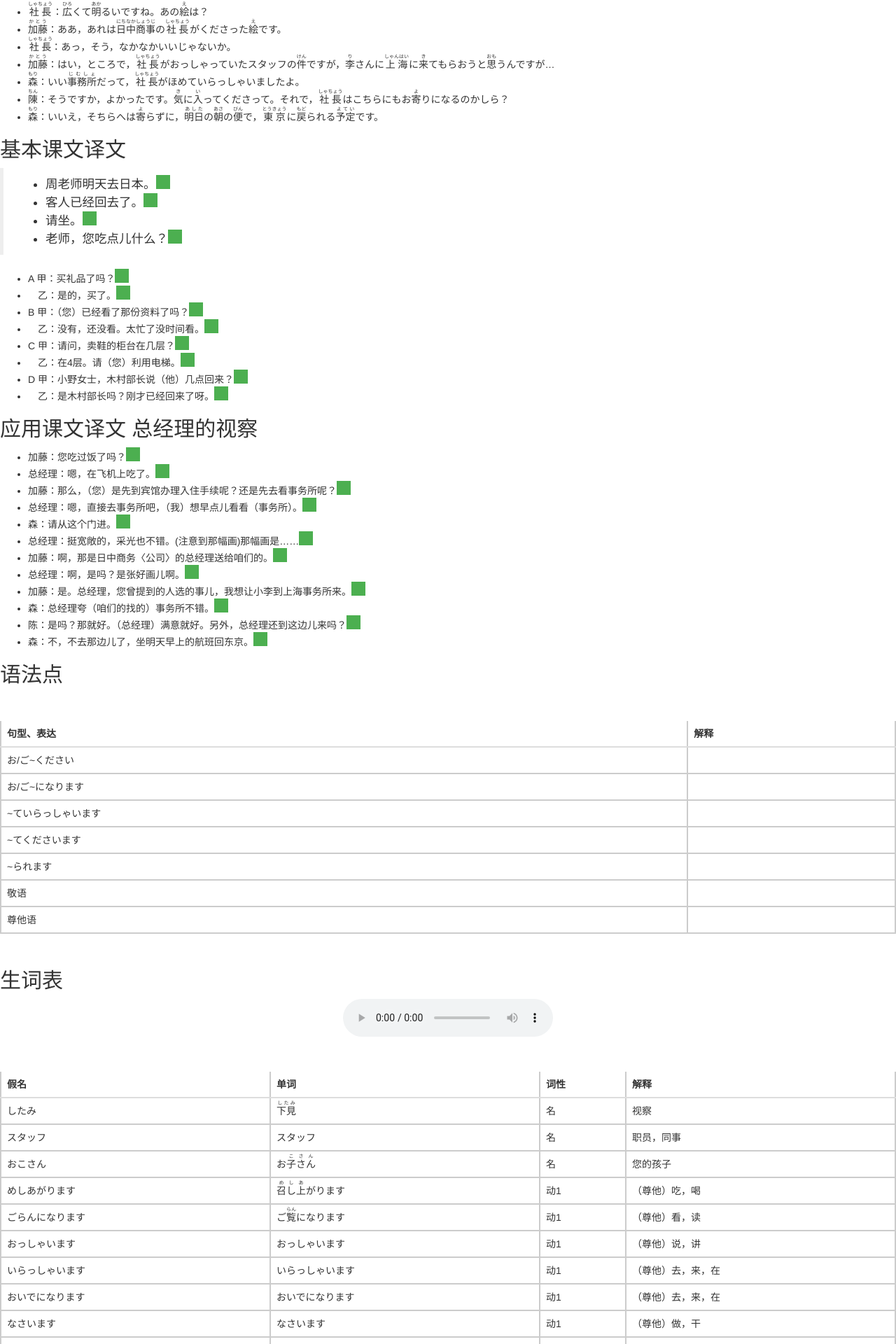
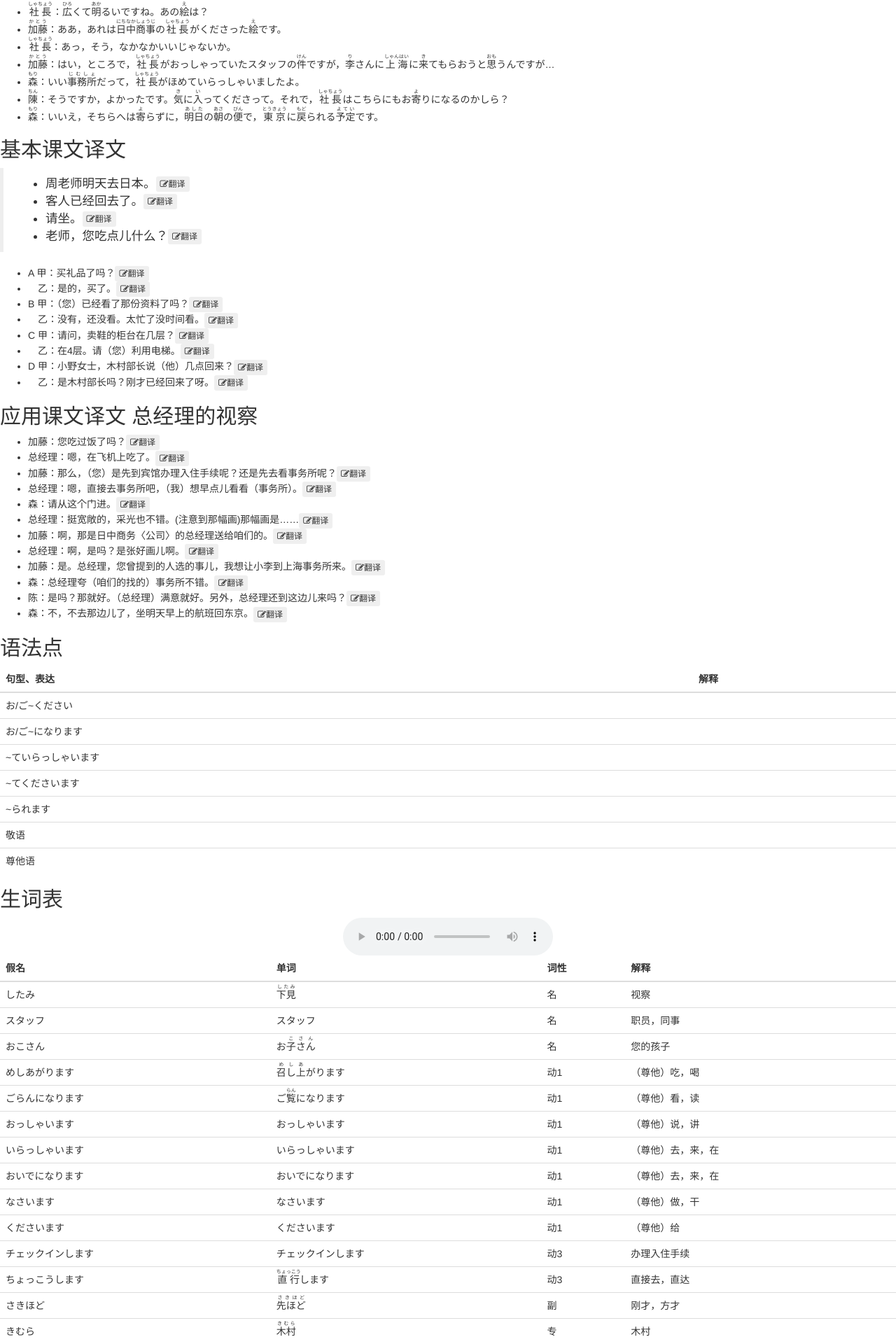
Before and after one commit to wizicer/LearnJapan, a Jekyll site: the page built from uwp/lesson47.md, in a window 1280 px wide. Shown: the part 716-2636 px from the top of the page at 70% size. Built offline with Jekyll 4.4.1, drawn with Linux system fonts in a browser that asks for light colours.

Commit message:
style text

```diff
--- a/_includes/text.html
+++ b/_includes/text.html
@@ -2,12 +2,6 @@
 .tags {
   position: fixed;
   top: 0px;
-}
-.tags a {
-  background: white;
-}
-.tags a.toggle-lesson.active {
-  background: wheat;
 }
 .lesson {
   display: none;
@@ -24,30 +18,22 @@
 .japan.hideruby ruby rt:hover {
   color: inherit;
 }
-.lesson table {
-  margin: 50px auto;
-}
-.lesson table th,
-.lesson table td {
-  border: 2px solid #ccc;
-  padding: 5px;
-}
 </style>
 <div class="tags">
   {% if page.lesson %}
-  <a class="link" href="lesson{{page.lesson | minus: 1}}.html">前</a>
-  <a class="link" href="lesson{{page.lesson | plus: 1}}.html">后</a>
+  <a class="link btn btn-success" href="lesson{{page.lesson | minus: 1}}.html">前</a>
+  <a class="link btn btn-success" href="lesson{{page.lesson | plus: 1}}.html">后</a>
   {% endif %}
   {% for num in page.lessons %}
-    <a class="toggle-lesson tl{{num}}" data-lesson="{{num}}" href="#">{{num}}</a>
+    <a class="toggle-lesson tl{{num}} btn btn-info" data-lesson="{{num}}" href="#">{{num}}</a>
   {% endfor %}
-  <a class="toggle-ruby" href="#">注音</a>
-  <a class="toggle-japan" href="#">原文</a>
+  <a class="toggle-ruby btn btn-warning" href="#">注音</a>
+  <a class="toggle-japan btn btn-warning" href="#">原文</a>
   <br />
-  <a class="player-shortback" href="#">短退</a>
-  <a class="player-play" href="#">播放</a>
-  <a class="player-slow" href="#">慢速</a>
-  <a class="player-normal" href="#">常速</a>
+  <a class="player-shortback btn btn-primary" href="#">短退</a>
+  <a class="player-play btn btn-success" href="#">播放</a>
+  <a class="player-slow btn btn-primary" href="#">慢速</a>
+  <a class="player-normal btn btn-primary" href="#">常速</a>
   <audio id="player" controls>
   </audio>
 </div>
@@ -128,24 +114,26 @@ $(document).ready(function() {
     if (citem.length == 0) console.log($(this).text() + " not found.");
 
     var t = citem.contents().clone();
-    t = t.unwrap().wrap('<div class="japan translation"/>').parent();
+    t = t.unwrap().wrap('<div class="japan translation well"/>').parent();
     t.find('rt').remove();
 
-    var button = $('<button class="translate" />')
+    var button = $('<button class="btn btn-xs"><i class="fa fa-pencil-square-o"></i>翻译</button>')
     button.on('click', function () {
       $(this).parent().find('div.input').toggleClass('active');
     });
-    var inputdiv = $('<div class="input" />')
-    var input = $('<input type="textbox" class="translate" />')
-    var inputbutton = $('<button class="translate" />')
+    var formdiv = $('<div class="form-horizontal input"></div>')
+    var inputdiv = $('<div class="form-group"></div>')
+    formdiv.append(inputdiv);
+    var input = $('<input type="textbox" class="col-xs-10 col-md-11 input-sm" />')
+    var inputbutton = $('<button class="btn btn-sm col-xs-2 col-md-1"><i class="fa fa-exchange"></i>对照</button>')
     inputbutton.on('click', function () {
-      $(this).parent().parent().find('.japan.translation').toggleClass('active');
+      $(this).parent().parent().parent().find('.japan.translation').toggleClass('active');
     });
     inputdiv.append(input);
     inputdiv.append(inputbutton);
 
     $(this).append(button);
-    $(this).append(inputdiv);
+    $(this).append(formdiv);
     $(this).append(t);
   });
   $('li:contains("-")').hide();
@@ -159,25 +147,11 @@ div.input.active {
 div.input {
   display: none;
 }
-div.input input {
-  width: 95%;
-}
 div.translation.active {
   display: inherit;
 }
 div.translation {
   display: none;
-}
-button.translate {
-  background-color: #4CAF50;
-  border: none;
-  color: white;
-  padding: 1px 2px;
-  text-align: center;
-  text-decoration: none;
-  display: inline-block;
-  height: 20px;
-  width: 20px;
 }
 </style>
 
```
